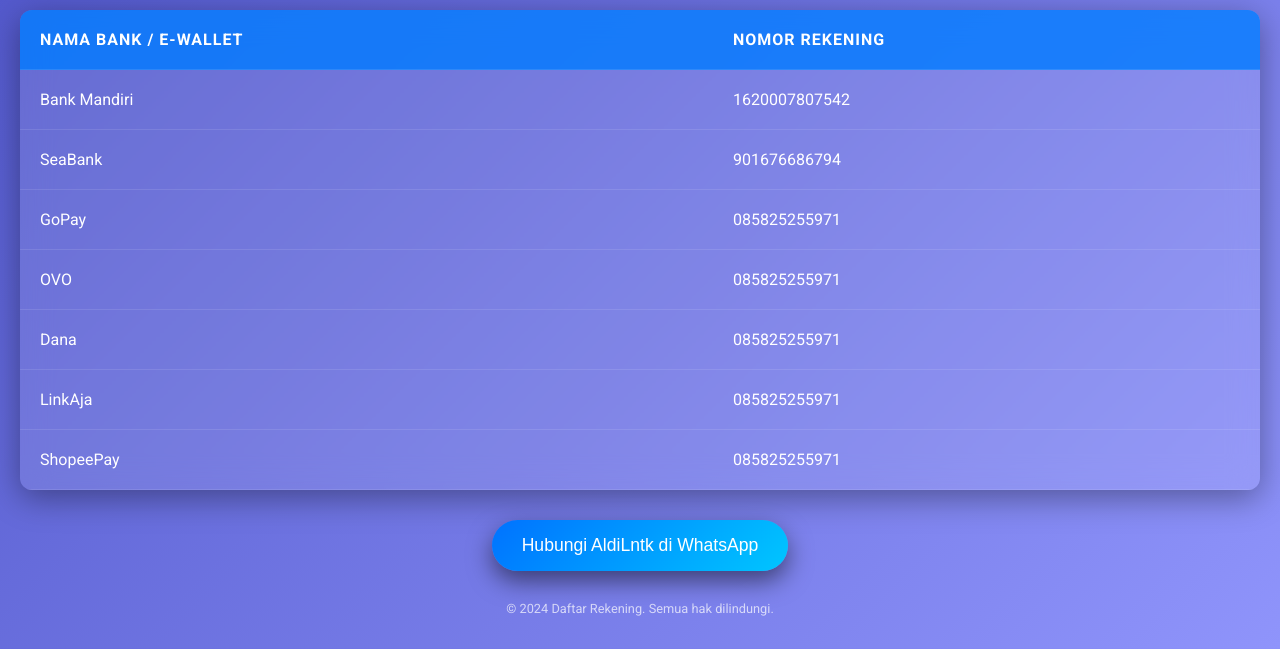
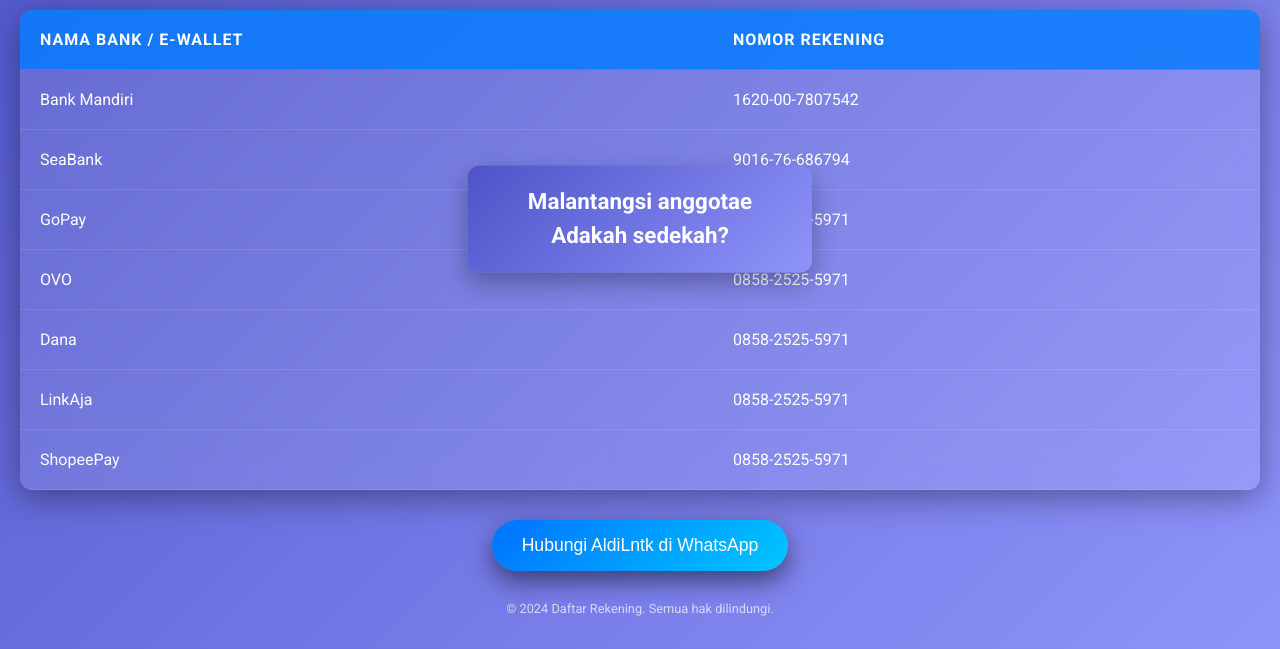
Before and after one commit to Aldilntk/Rekening, a plain HTML site: page index.html in a window 1280 px wide. Shown: the part 181-830 px from the top of the page. Drawn offline with Linux system fonts and the light colour scheme.

Commit message:
Update index.html

```diff
--- a/index.html
+++ b/index.html
@@ -4,8 +4,9 @@
     <meta charset="UTF-8">
     <meta name="viewport" content="width=device-width, initial-scale=1.0">
     <title>Daftar Rekening Pembayaran</title>
-  <link href="https://fonts.googleapis.com/css2?family=Roboto:wght@400;700&amp;display=swap" rel="stylesheet">
+    <link href="https://fonts.googleapis.com/css2?family=Roboto:wght@400;700&display=swap" rel="stylesheet">
     <style>
+        /* Gaya CSS halaman tetap sama seperti sebelumnya */
         body {
             font-family: 'Roboto', sans-serif;
             background: linear-gradient(135deg, #4e54c8, #8f94fb);
@@ -44,7 +45,7 @@
         }
 
         h2 {
-            margin: 20px 0 0 0; /* Menambah jarak atas sebesar 20px */
+            margin: 20px 0 0 0;
             font-size: 2em;
             text-align: center;
             color: #00c6ff;
@@ -160,9 +161,44 @@
                 padding: 12px 24px;
             }
         }
+
+        /* Gaya untuk pesan notifikasi */
+        .notification {
+            position: fixed;
+            top: 50%;
+            left: 50%;
+            transform: translate(-50%, -50%);
+            background: linear-gradient(135deg, #4e54c8, #8f94fb); /* Menggunakan warna yang serasi */
+            color: #ffffff;
+            padding: 20px 60px;
+            border-radius: 12px;
+            box-shadow: 0 10px 25px rgba(0, 0, 0, 0.3);
+            text-align: center;
+            font-size: 1.4em;
+            max-width: 80%;
+            line-height: 1.5;
+            opacity: 0;
+            font-weight: bold; /* Teks tebal */
+            animation: fadeIn 2s forwards, fadeOut 3s 5s forwards;
+            z-index: 1000;
+        }
+
+        @keyframes fadeIn {
+            0% { opacity: 0; transform: translate(-50%, -60%); }
+            100% { opacity: 1; transform: translate(-50%, -50%); }
+        }
+
+        @keyframes fadeOut {
+            0% { opacity: 1; }
+            100% { opacity: 0; }
+        }
     </style>
 </head>
 <body>
+    <div class="notification" id="welcomeMessage">
+        Malantangsi anggotae<br><strong>Adakah sedekah?</strong>
+    </div>
+
     <header>
         <h1>Daftar Rekening</h1>
     </header>
@@ -178,31 +214,31 @@
             <tbody>
                 <tr>
                     <td>Bank Mandiri</td>
-      <td>1620007807542</td>
+                    <td>1620-00-7807542</td>
                 </tr>
                 <tr>
                     <td>SeaBank</td>
-      <td>901676686794</td>
+                    <td>9016-76-686794</td>
                 </tr>
                 <tr>
                     <td>GoPay</td>
-      <td>085825255971</td>
+                    <td>0858-2525-5971</td>
                 </tr>
                 <tr>
                     <td>OVO</td>
-      <td>085825255971</td>
+                    <td>0858-2525-5971</td>
                 </tr>
                 <tr>
                     <td>Dana</td>
-      <td>085825255971</td>
+                    <td>0858-2525-5971</td>
                 </tr>
                 <tr>
                     <td>LinkAja</td>
-      <td>085825255971</td>
+                    <td>0858-2525-5971</td>
                 </tr>
                 <tr>
                     <td>ShopeePay</td>
-      <td>085825255971</td>
+                    <td>0858-2525-5971</td>
                 </tr>
             </tbody>
         </table>
@@ -211,5 +247,13 @@
     <footer>
         <p>© 2024 Daftar Rekening. Semua hak dilindungi.</p>
     </footer>
+
+    <script>
+        // Menghilangkan pesan setelah beberapa detik
+        setTimeout(function() {
+            var message = document.getElementById('welcomeMessage');
+            message.style.display = 'none';
+        }, 8000); // Pesan menghilang setelah 8 detik
+    </script>
 </body>
 </html>
```
Lines whose indentation alone changed are shown as unchanged.
